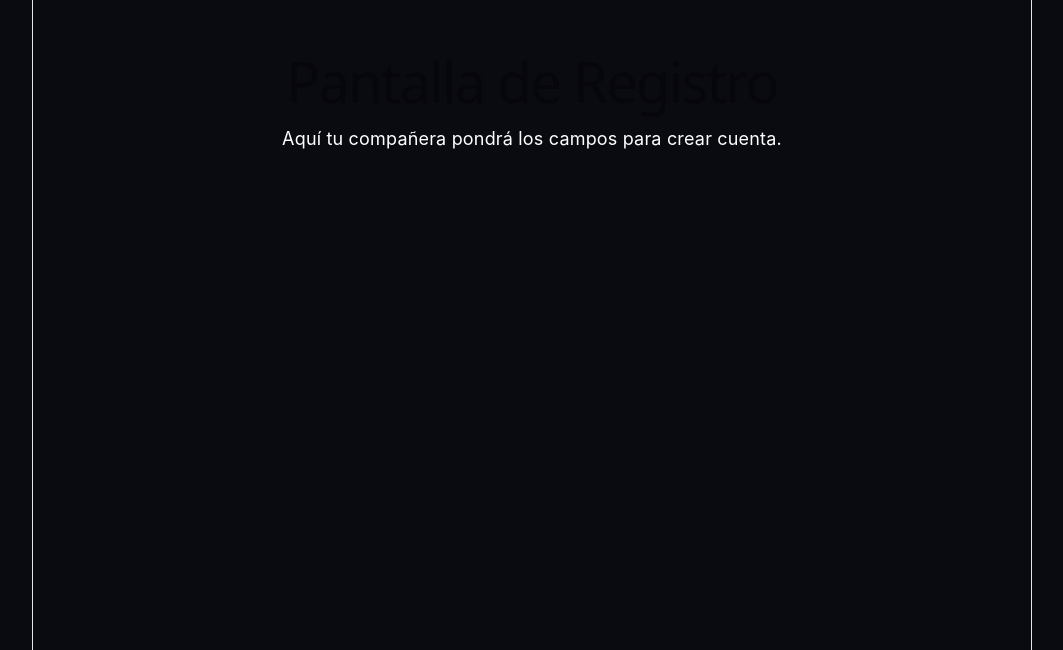
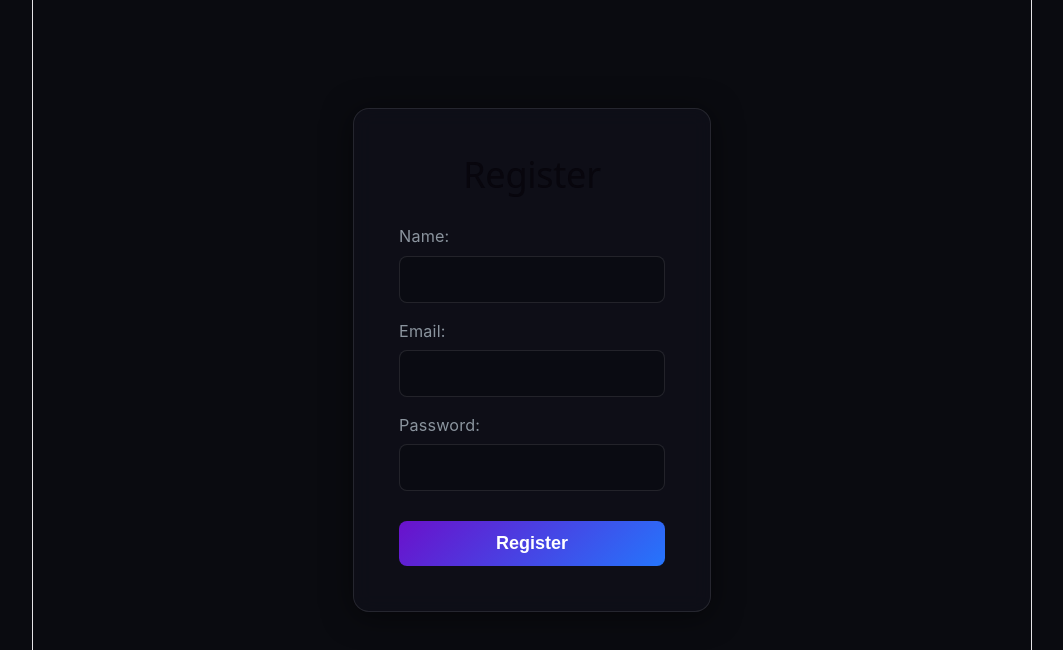
Before and after one commit to Jannogueira/EA_WEB_G5, a React (Vite) app: page /register in a window 1280 px wide. Shown: the top 650 px of the page, without its empty margins (108-1171 px from the left). Built offline with nearby package versions, Linux system fonts and the light colour scheme.

Commit message:
merge: register + login

```diff
--- /dev/null
+++ b/src/pages/Register.css
@@ -0,0 +1,82 @@
+/* --- Register.css --- */
+
+/* Contenedor principal con efecto cristal */
+.register-container {
+  background: rgba(20, 22, 35, 0.4);
+  backdrop-filter: blur(10px);
+  -webkit-backdrop-filter: blur(10px);
+  border: 1px solid rgba(255, 255, 255, 0.1);
+  border-radius: 16px;
+  padding: 2.5rem;
+  max-width: 400px;
+  margin: 4rem auto; /* Lo centra en la pantalla */
+  box-shadow: 0 4px 30px rgba(0, 0, 0, 0.5);
+  text-align: center;
+  color: #ffffff;
+  font-family: 'Inter', system-ui, sans-serif;
+}
+
+.register-container h2 {
+  margin-top: 0;
+  margin-bottom: 1.5rem;
+  font-size: 2rem;
+}
+
+/* Estructura del formulario */
+.register-form {
+  display: flex;
+  flex-direction: column;
+  gap: 15px;
+}
+
+.form-group {
+  display: flex;
+  flex-direction: column;
+  text-align: left;
+}
+
+.form-group label {
+  margin-bottom: 6px;
+  font-size: 0.9rem;
+  color: #8b949e;
+}
+
+/* Estilo de los inputs (cajas de texto) */
+.register-form input {
+  background-color: rgba(0, 0, 0, 0.2);
+  color: #ffffff;
+  border: 1px solid rgba(255, 255, 255, 0.1);
+  padding: 12px 16px;
+  border-radius: 8px;
+  font-size: 1rem;
+  transition: all 0.2s ease;
+  outline: none;
+}
+
+.register-form input:focus {
+  border-color: #8a2be2;
+  box-shadow: 0 0 10px rgba(138, 43, 226, 0.3);
+}
+
+/* Botón principal */
+.register-btn {
+  background: linear-gradient(135deg, #6a11cb 0%, #2575fc 100%);
+  color: white;
+  border: none;
+  padding: 12px 24px;
+  border-radius: 8px;
+  font-size: 1rem;
+  font-weight: bold;
+  cursor: pointer;
+  transition: filter 0.2s ease, transform 0.1s ease;
+  margin-top: 15px;
+}
+
+.register-btn:hover {
+  filter: brightness(1.2);
+  box-shadow: 0 0 15px rgba(138, 43, 226, 0.3);
+}
+
+.register-btn:active {
+  transform: scale(0.98);
+}
--- a/src/pages/Register.tsx
+++ b/src/pages/Register.tsx
@@ -1,8 +1,87 @@
+import React, { useState } from 'react';
+import usuarioService from '../services/usuario.service';
+import './Register.css';
+
 const Register = () => {
+  const [formData, setFormData] = useState({
+    nombre: '',
+    email: '',
+    password: ''
+  });
+
+  const handleChange = (e: React.ChangeEvent<HTMLInputElement>) => {
+    const { name, value } = e.target;
+    setFormData({
+      ...formData,
+      [name]: value
+    });
+  };
+
+ const handleSubmit = async (e: React.FormEvent<HTMLFormElement>) => {
+    e.preventDefault();
+    console.log("1. Botón pulsado. Datos a enviar:", formData);
+
+    try {
+      console.log("2. Llamando a Axios...");
+      const respuesta = await usuarioService.create(formData);
+
+      // 👇 ¡ESTO ES LO MÁS IMPORTANTE!
+      console.log("3. ¡Axios terminó! Esta es la respuesta mágica:", respuesta);
+
+      alert("¡Registro exitoso!");
+    } catch (error) {
+      console.error('💥 Error registering user:', error);
+    }
+  };
+
   return (
-    <div>
-      <h1>Pantalla de Registro</h1>
-      <p>Aquí tu compañera pondrá los campos para crear cuenta.</p>
+    // Añadimos la clase del contenedor principal
+    <div className="register-container">
+      <h2>Register</h2>
+
+      {/* Añadimos la clase del formulario */}
+      <form onSubmit={handleSubmit} className="register-form">
+
+        {/* Añadimos la clase form-group para agrupar label + input */}
+        <div className="form-group">
+          <label htmlFor="nombre">Name:</label>
+          <input
+            type="text"
+            id="nombre"
+            name="nombre"
+            value={formData.nombre}
+            onChange={handleChange}
+            required
+          />
+        </div>
+
+        <div className="form-group">
+          <label htmlFor="email">Email:</label>
+          <input
+            type="email"
+            id="email"
+            name="email"
+            value={formData.email}
+            onChange={handleChange}
+            required
+          />
+        </div>
+
+        <div className="form-group">
+          <label htmlFor="password">Password:</label>
+          <input
+            type="password"
+            id="password"
+            name="password"
+            value={formData.password}
+            onChange={handleChange}
+            required
+          />
+        </div>
+
+        {/* Añadimos la clase del botón */}
+        <button type="submit" className="register-btn">Register</button>
+      </form>
     </div>
   );
 };
--- a/src/services/api-client.ts
+++ b/src/services/api-client.ts
@@ -1,8 +1,8 @@
 import axios, { CanceledError } from 'axios';
 
 export default axios.create({
-  baseURL: 'http://localhost:1337/api', // <-- ¡ruta del backend!
-  withCredentials: true, // <-- cookies del refreshToken de omar
+  baseURL: 'http://localhost:1337' // <-- ¡ruta del backend!
+  //withCredentials: true, // <-- cookies del refreshToken de omar
 })
 
 export { CanceledError };
```
Also changed, not shown: src/components/Register.tsx (deleted, +0 -73 lines).
